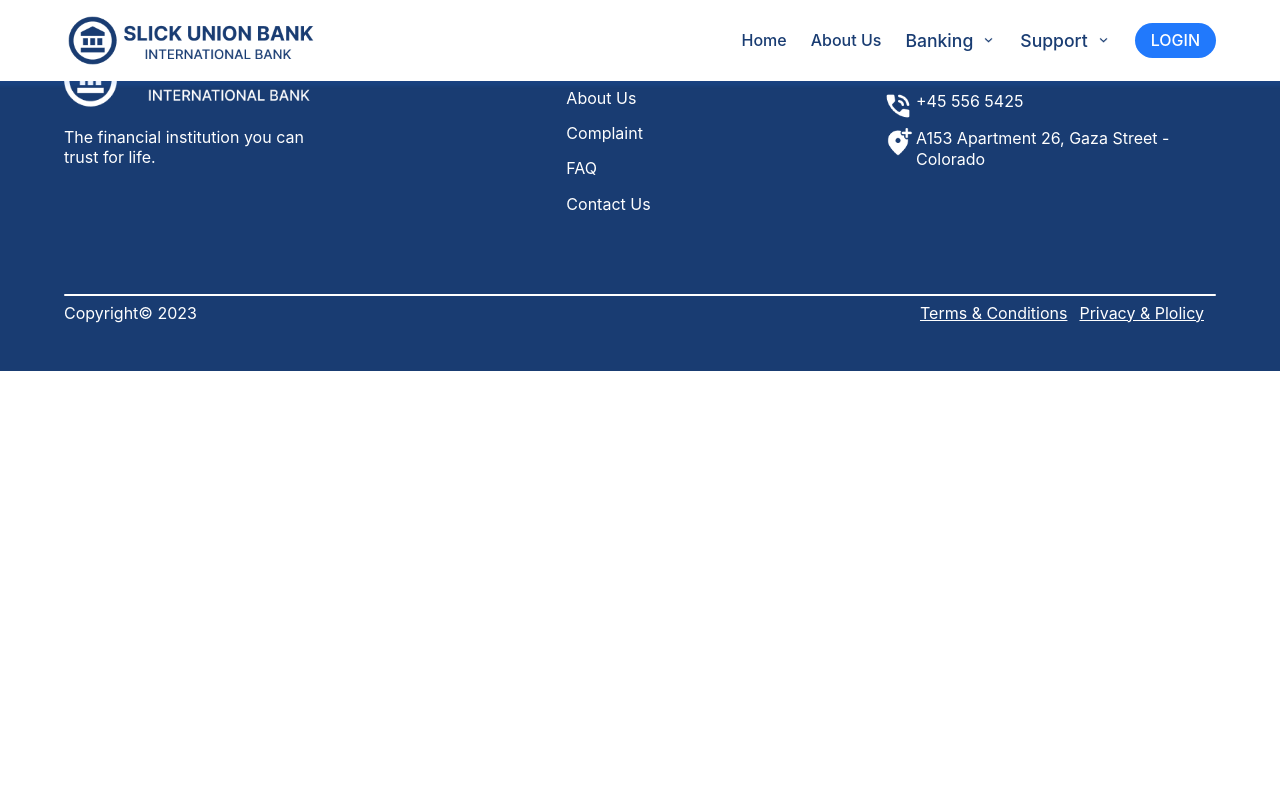
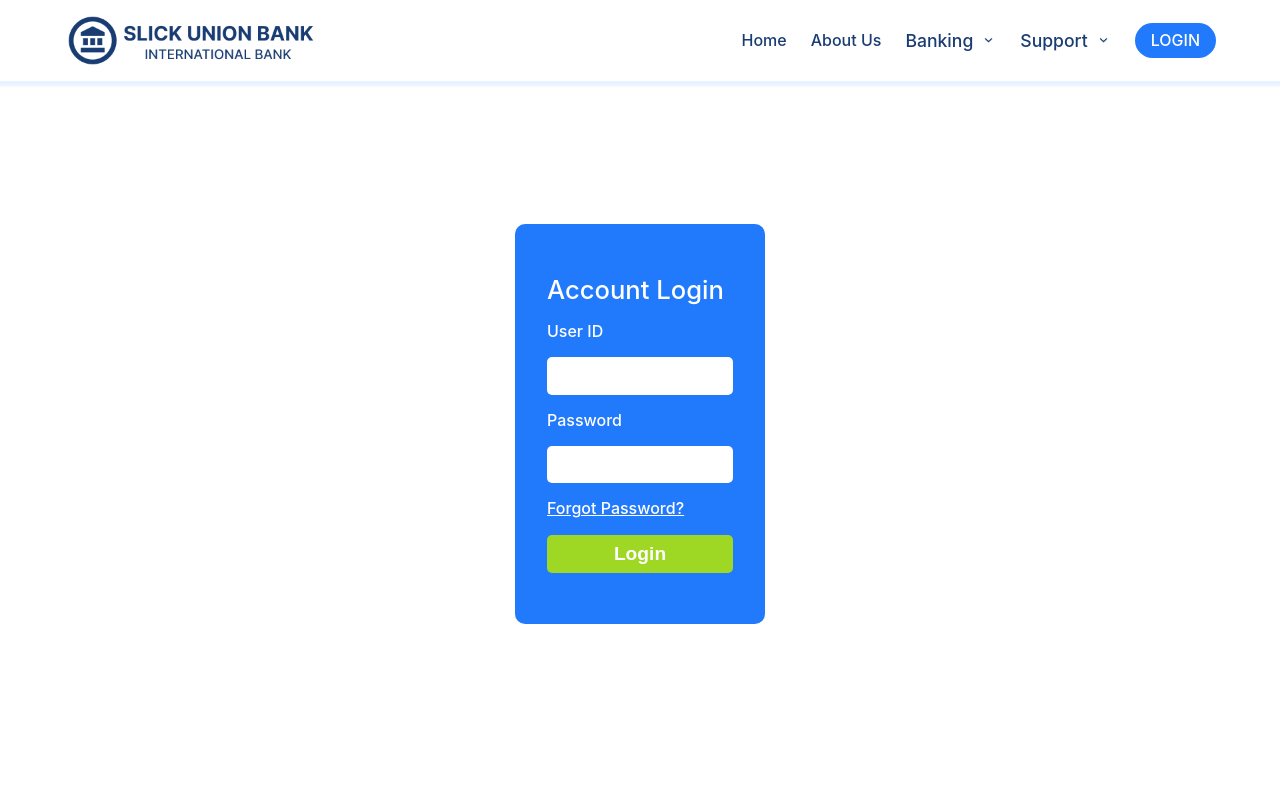
Before and after one commit to kobby0000/bank_project, a React (Create React App) app in the folder frontend/: page /login in a window 1280 px wide. Shown: the top 800 px of the page. Built offline with nearby package versions, Linux system fonts and the light colour scheme; no server answers.

Commit message:
login page created

```diff
--- a/frontend/src/components/header/Header.jsx
+++ b/frontend/src/components/header/Header.jsx
@@ -132,7 +132,7 @@ function Header() {
               onClick={() => setToggle(!toggle)}
               className="login_btn"
               >
-                    <Link to="/" onClick={logout}>Logout</Link>
+                    <Link to="/login" onClick={logout}>Logout</Link>
                 </li>
                 )}
 
@@ -141,7 +141,7 @@ function Header() {
                   onClick={() => setToggle(!toggle)}
                   className="login_btn"
                   >
-                    <Link to="/">Login</Link>
+                    <Link to="/login">Login</Link>
                   </li>
                 )}
 
--- a/frontend/src/pages/home/Home.jsx
+++ b/frontend/src/pages/home/Home.jsx
@@ -1,6 +1,6 @@
-import React, { useContext, useEffect,useState} from "react";
+import { useEffect} from "react";
 import "./home.css";
-import { Link, Navigate} from "react-router-dom";
+import { Link} from "react-router-dom";
 import AOS from "aos";
 import "aos/dist/aos.css";
 import { Autoplay } from "swiper";
@@ -8,7 +8,7 @@ import { Autoplay } from "swiper";
 import { Swiper, SwiperSlide } from "swiper/react";
 import "swiper/css";
 import "swiper/css/navigation";
-import { userContext } from "../../context/userContext";
+// import { userContext } from "../../context/userContext";
 
 // images
 import slideImage1 from "../../assets/images/teenager-carrying-young-girl-outdoors.jpg";
@@ -34,36 +34,36 @@ import ScrollToTop from "../../components/scollToTop/ScrollToTop";
 
 
 function Home() {
-  const [username, setUsername] = useState("");
-  const [password, setPassword] = useState("");
-  const [redirect, setRedirect] = useState(false);
-  const {setUserInfo} = useContext(userContext);
+  // const [username, setUsername] = useState("");
+  // const [password, setPassword] = useState("");
+  // const [redirect, setRedirect] = useState(false);
+  // const {setUserInfo} = useContext(userContext);
 
   useEffect(() => {
     AOS.init();
   }, []);
 
-  async function login(e) {
-    e.preventDefault();
-   const response = await fetch('https://slick-union-bank.onrender.com/login', {
-      method: "POST",
-      body: JSON.stringify({username,password}),
-      headers: {"Content-Type": "application/json"},
-      credentials: "include",
-    });
-    if (response.ok) {
-      response.json().then(userInfo => {
-        setUserInfo(userInfo);
-        setRedirect(true);
-      })
-    } else {
-      alert("wrong credentials");
-    }
-  }
+  // async function login(e) {
+  //   e.preventDefault();
+  //  const response = await fetch('https://slick-union-bank.onrender.com/login', {
+  //     method: "POST",
+  //     body: JSON.stringify({username,password}),
+  //     headers: {"Content-Type": "application/json"},
+  //     credentials: "include",
+  //   });
+  //   if (response.ok) {
+  //     response.json().then(userInfo => {
+  //       setUserInfo(userInfo);
+  //       setRedirect(true);
+  //     })
+  //   } else {
+  //     alert("wrong credentials");
+  //   }
+  // }
 
-  if (redirect) {
-    return <Navigate to={"/profile"} />
-  }
+  // if (redirect) {
+  //   return <Navigate to={"/profile"} />
+  // }
 
   return (
     <div>
@@ -115,7 +115,7 @@ function Home() {
               <div
                 className="left">
                   <p>CREDIT FREE LOAN</p>
-                  <p className="text">JOIN u</p>
+                  <p className="text">JOIN us for the best and amazig experience and grow you businessto any heeight with our professional stuff.</p>
                   <Link className="btn_main" to="/">Learn more</Link>
                   </div>
                   <div>
@@ -139,7 +139,7 @@ function Home() {
             </Swiper>
           </div>
 
-          <form onSubmit={login} className="home_form">
+          {/* <form onSubmit={login} className="home_form">
             <p>Account Login</p>
             <label>User ID</label>
             <input
@@ -155,7 +155,7 @@ function Home() {
             />
             <Link to="/">Forgot Password?</Link>
             <button className="home_form_button btn">Login</button>
-          </form>
+          </form> */}
         </div>
       </section>
 
--- a/frontend/src/pages/home/home.css
+++ b/frontend/src/pages/home/home.css
@@ -55,7 +55,7 @@
   object-position: center center;
 }
 
-#home .home_showcase_wrapper .home_form {
+/* #home .home_showcase_wrapper .home_form {
   position: absolute;
   top: 30%;
   right: 7.5%;
@@ -94,7 +94,7 @@
 
 #home .home_form .home_form_button {
   background: var(--light_green);
-}
+} */
 
 /* SECTION: HOME_BOXES */
 #home_boxes .home_boxes_wrapper {
--- a/frontend/src/pages/login/Login.jsx
+++ b/frontend/src/pages/login/Login.jsx
@@ -1,9 +1,56 @@
 import React from 'react';
 import "./login.css";
+import { Link, Navigate} from "react-router-dom";
+import { useContext, useEffect,useState} from "react";
+import { userContext } from "../../context/userContext";
 
 function Login() {
+  const [username, setUsername] = useState("");
+  const [password, setPassword] = useState("");
+  const [redirect, setRedirect] = useState(false);
+  const {setUserInfo} = useContext(userContext);
+
+  async function login(e) {
+    e.preventDefault();
+   const response = await fetch('https://slick-union-bank.onrender.com/login', {
+      method: "POST",
+      body: JSON.stringify({username,password}),
+      headers: {"Content-Type": "application/json"},
+      credentials: "include",
+    });
+    if (response.ok) {
+      response.json().then(userInfo => {
+        setUserInfo(userInfo);
+        setRedirect(true);
+      })
+    } else {
+      alert("wrong credentials");
+    }
+  }
+
+  if (redirect) {
+    return <Navigate to={"/profile"} />
+  }
+
   return (
-    <div>
+    <div id='form'>
+       <form onSubmit={login} className="home_form">
+            <p>Account Login</p>
+            <label>User ID</label>
+            <input
+            type="text"
+            value={username}
+            onChange={(e) => setUsername(e.target.value)} />
+
+            <label>Password</label>
+            <input
+            type="password"
+            value={password}
+            onChange={(e) => setPassword(e.target.value)}
+            />
+            <Link to="/">Forgot Password?</Link>
+            <button className="home_form_button btn">Login</button>
+          </form>
     </div>
   )
 }
--- a/frontend/src/pages/login/login.css
+++ b/frontend/src/pages/login/login.css
@@ -0,0 +1,49 @@
+#form{
+    min-height: 100vh;
+    display: flex;
+    align-items: center;
+    justify-content: center;
+    /* margin-top: 2rem; */
+}
+
+.home_form {
+    /* position: absolute; */
+    margin-top: 3rem ;
+    top: 30%;
+    right: 7.5%;
+    z-index: 2;
+    display: flex;
+    flex-direction: column;
+    justify-content: center;
+    gap: 1rem;
+    background: var(--primary_color);
+    width: 250px;
+    min-height: 400px;
+    padding: 2rem;
+    border-radius: 10px;
+  }
+
+ .home_form p {
+    color: #fff;
+    font-size: 1.6rem;
+    font-weight: 500;
+  }
+
+ .home_form label,
+ .home_form a {
+    color: #fff;
+    font-size: var(--primary_font);
+    font-weight: 500;
+  }
+
+ .home_form input {
+    padding: 0.7rem;
+    border: 0;
+    outline: 0;
+    border-radius: 5px;
+    color: var(--grey_color);
+  }
+
+ .home_form_button {
+    background: var(--light_green);
+  }
```
